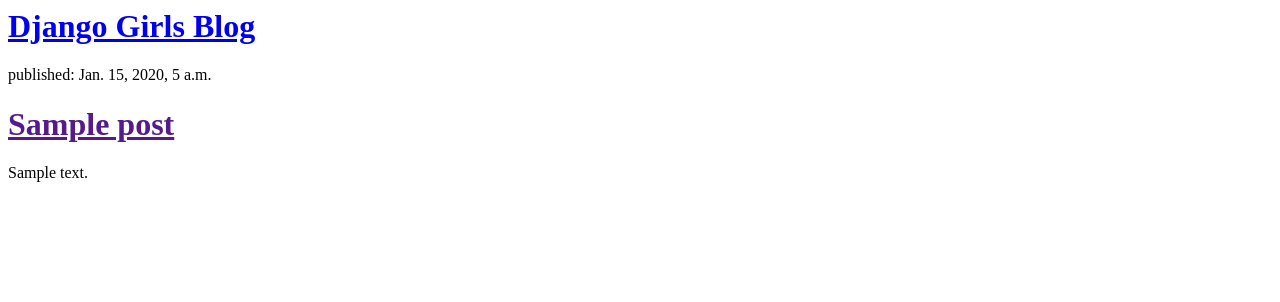
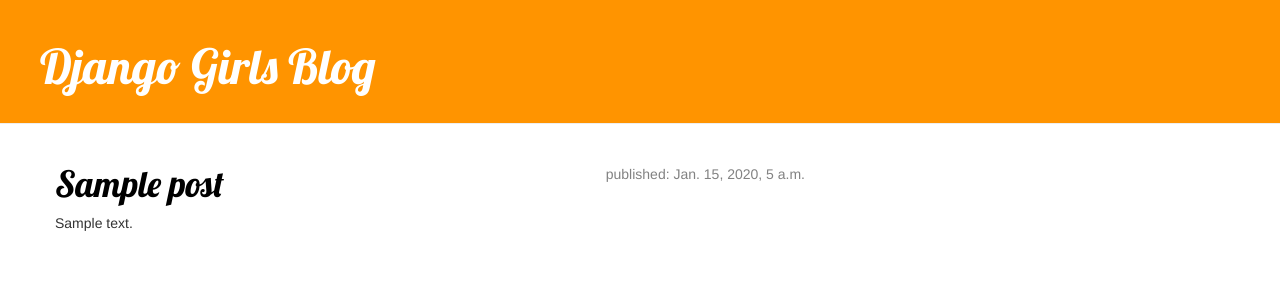
Before and after one commit to dmitrymar/carfilter, a Django app: template filterpages/templates/filterpages/index.html in a window 1280 px wide. Shown: the top 302 px of the page. Run offline with Django 3.2, Linux system fonts and the light colour scheme; the template is opened without the code that fills it: values that come from a table or form of the project are taken from there, others are empty; tables that the repository leaves empty hold one stand-in row (values such as "Sample post"); some libraries are stand-ins or nearby versions.

Commit message:
Added view and template for detailed blog post as well as CSS for the site.

```diff
--- /dev/null
+++ b/filterpages/static/css/list.css
@@ -0,0 +1,47 @@
+.page-header {
+    background-color: #ff9400;
+    margin-top: 0;
+    padding: 20px 20px 20px 40px;
+}
+
+.page-header h1, .page-header h1 a, .page-header h1 a:visited, .page-header h1 a:active {
+    color: #ffffff;
+    font-size: 36pt;
+    text-decoration: none;
+}
+
+.content {
+    margin-left: 40px;
+}
+
+h1, h2, h3, h4 {
+    font-family: 'Lobster', cursive;
+}
+
+.date {
+    float: right;
+    color: #828282;
+}
+
+.save {
+    float: right;
+}
+
+.post-form textarea, .post-form input {
+    width: 100%;
+}
+
+.top-menu, .top-menu:hover, .top-menu:visited {
+    color: #ffffff;
+    float: right;
+    font-size: 26pt;
+    margin-right: 20px;
+}
+
+.post {
+    margin-bottom: 70px;
+}
+
+.post h1 a, .post h1 a:visited {
+    color: #000000;
+}
--- /dev/null
+++ b/filterpages/templates/filterpages/base.html
@@ -0,0 +1,23 @@
+{% load staticfiles %}
+<html>
+    <head>
+        <title>Django Girls blog</title>
+        <link href="http://fonts.googleapis.com/css?family=Lobster&subset=latin,latin-ext" rel="stylesheet" type="text/css">
+        <link rel="stylesheet" href="//maxcdn.bootstrapcdn.com/bootstrap/3.2.0/css/bootstrap.min.css">
+        <link rel="stylesheet" href="//maxcdn.bootstrapcdn.com/bootstrap/3.2.0/css/bootstrap-theme.min.css">
+        <link rel="stylesheet" href="{% static 'css/list.css' %}">
+    </head>
+    <body>
+        <div class="page-header">
+            <h1><a href="/">Django Girls Blog</a></h1>
+        </div>
+        <div class="content container">
+            <div class="row">
+                <div class="col-md-8">
+                {% block content %}
+                {% endblock %}
+                </div>
+            </div>
+        </div>
+    </body>
+</html>
--- a/filterpages/templates/filterpages/index.html
+++ b/filterpages/templates/filterpages/index.html
@@ -1,18 +1,13 @@
-<html>
-    <head>
-        <title>Django Girls blog</title>
-    </head>
-    <body>
-        <div>
-            <h1><a href="/">Django Girls Blog</a></h1>
+{% extends 'filterpages/base.html' %}
+
+{% block content %}
+    {% for post in posts %}
+        <div class="post">
+            <div class="date">
+                <p>published: {{ post.published_date }}</p>
+            </div>
+            <h1><a href="{% url 'detail' pk=post.pk %}">{{ post.title }}</a></h1>
+            <p>{{ post.text|linebreaks }}</p>
         </div>
-
-        {% for post in posts %}
-            <div>
-                <p>published: {{ post.published_date }}</p>
-                <h1><a href="">{{ post.title }}</a></h1>
-                <p>{{ post.text|linebreaks }}</p>
-            </div>
-        {% endfor %}
-    </body>
-</html>
+    {% endfor %}
+{% endblock %}
--- /dev/null
+++ b/filterpages/templates/filterpages/overview.html
@@ -0,0 +1,5 @@
+{% extends 'filterpages/base.html' %}
+
+{% block content %}
+overview
+{% endblock %}
--- a/filterpages/urls.py
+++ b/filterpages/urls.py
@@ -3,4 +3,8 @@
 
 urlpatterns = [
     url(r'^$', views.index, name='index'),
+    url(r'^post/(?P<pk>\d+)/$', views.detail, name='detail'),
+    url(r'^overview/(?P<year>[0-9]+)/(?P<make>[a-z]+[-.]?[a-z]+)/(?P<model>[0-9a-z]+[-.]?[0-9a-z]+)/(?P<body>[0-9a-z]+[-.]?[0-9a-z]+)/$', views.overview, name='overview'),
+    # Vehicle overview page. Go to base url + overview/2016/honda/accord/
+    url(r'^overview/(?P<year>[0-9]+)/(?P<make>[a-z]+[-.]?[a-z]+)/(?P<model>[0-9a-z]+[-.]?[0-9a-z]+)/$', views.overview, name='overview'),
 ]
```
Also changed, not shown: filterpages/templates/filterpages/detail.html (added, +13 -0 lines), filterpages/views.py (+11 -1 lines).
